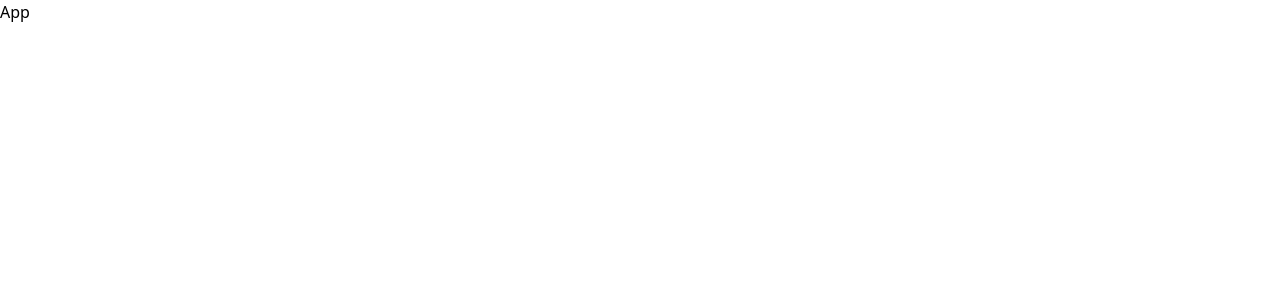
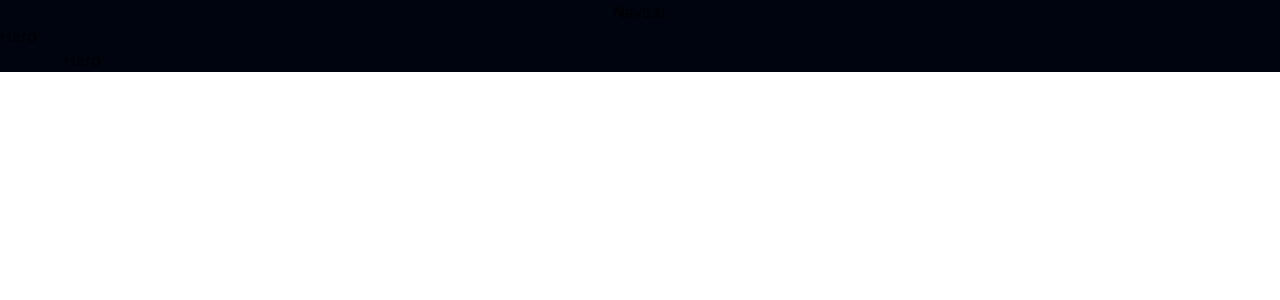
Before and after one commit to swazidr/bank_modern_app, a React (Vite) app: page / in a window 1280 px wide. Shown: the top 300 px of the page. Built offline with nearby package versions, Linux system fonts and the light colour scheme.

Commit message:
create components folder in src & App.jsx some style add

```diff
--- a/src/App.jsx
+++ b/src/App.jsx
@@ -1,8 +1,27 @@
 import React from 'react'
+import styles from './style';
 
 const App = () => {
   return (
-    <div>App</div>
+    <div className='bg-primary w-full overflow-hidden'>
+      <div className={`${styles.paddingX} ${styles.flexCenter}`}>
+        <div className={`${styles.boxwidth}`}>
+            Navbar
+        </div>
+      </div>
+
+      <div className={`bg-primary ${styles.flexStart}`}>
+        <div className={`${styles.boxWidth}`}>
+          Hero
+        </div>
+      </div>
+      <div className={`bg-primary ${styles.paddingX} ${styles.flexStart}`}>
+        <div className={`${styles.boxWidth}`}>
+          Hero
+        </div>
+      </div>
+
+    </div>
   )
 }
 
```
